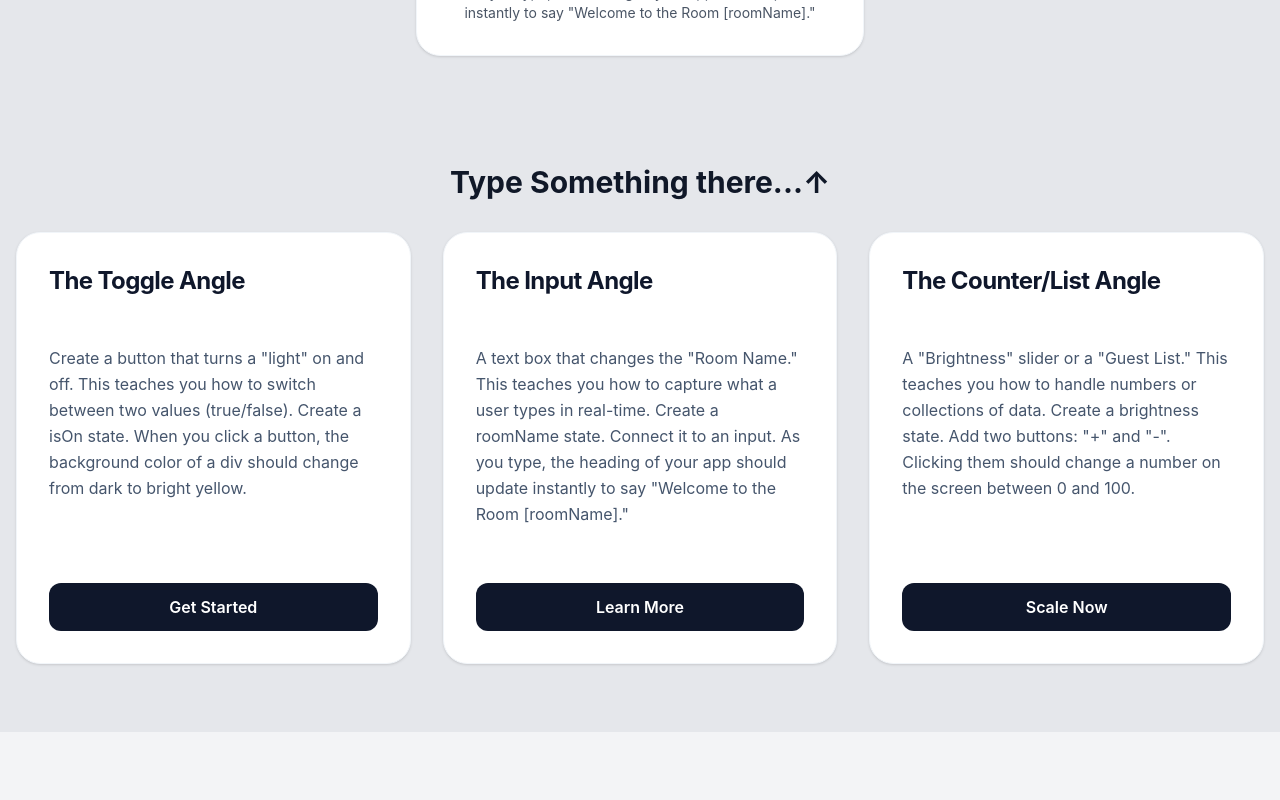
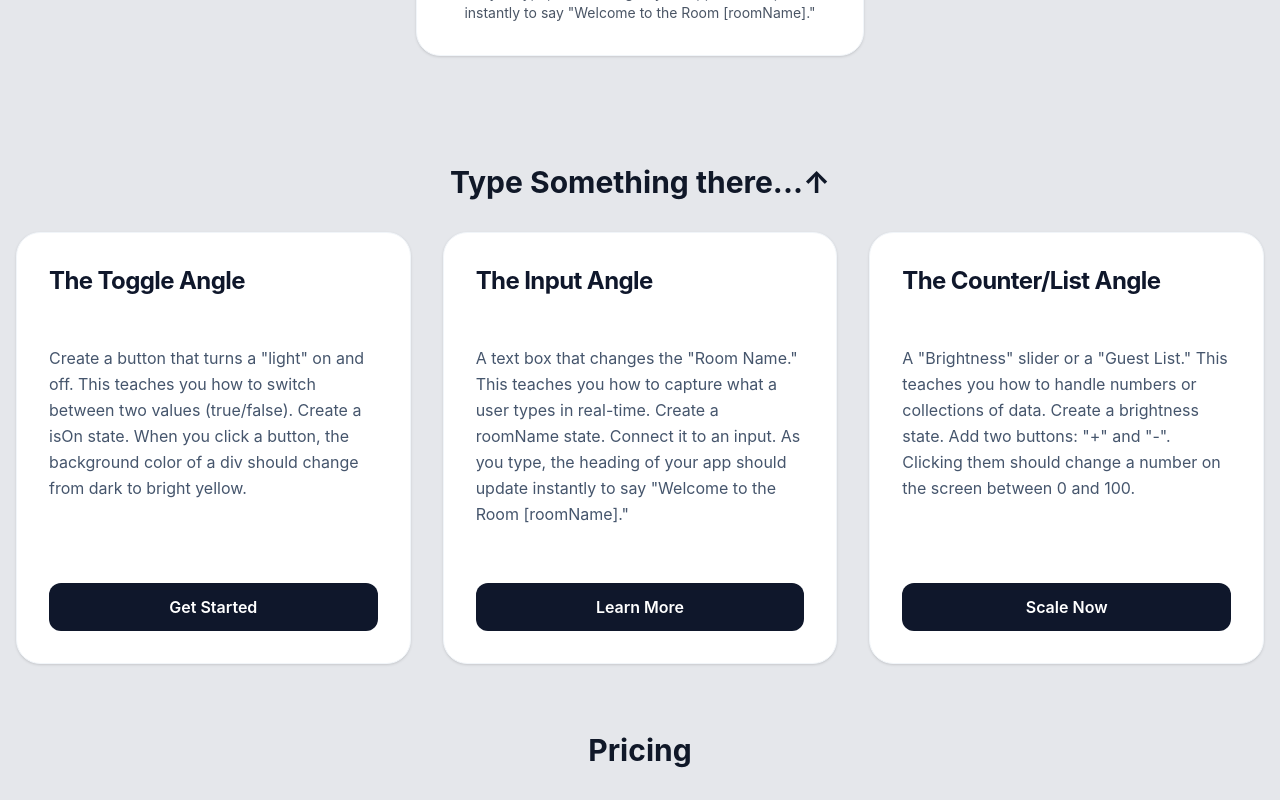
Before and after one commit to BesuHosiso/react-learning-journey, a React (Vite) app in the folder one-react-state/: page / in a window 1280 px wide. Shown: the part 260-1060 px from the top of the page. Before the commit the page ends 992 px from the top, so only its background shows below. Built offline with nearby package versions, Linux system fonts and the light colour scheme.

Commit message:
feat: add pricing component

```diff
--- a/one-react-state/src/App.jsx
+++ b/one-react-state/src/App.jsx
@@ -4,6 +4,7 @@ import './index.css'
 import ProjectState from './components/projectState.jsx'
 import Navbar from './components/Navbar.jsx'
 import InputState from './components/projectState2.jsx'
+import Pricing from './components/pricing.jsx'
 
 function App() {
 
@@ -15,7 +16,7 @@ function App() {
     <Navbar isDarkMode={isDarkMode} setIsDarkMode={setIsDarkMode} />
     <InputState isDarkMode={isDarkMode} setLiveType={setLiveType}/>
     <ProjectState isDarkMode={isDarkMode} liveType={liveType}/>
-
+    <Pricing />
    </div>
   )
 }
--- /dev/null
+++ b/one-react-state/src/components/pricing.jsx
@@ -0,0 +1,13 @@
+import React from 'react'
+
+function Pricing() {
+  return (
+    <div>
+        <h1 className="text-3xl font-bold text-center mb-8">Pricing</h1>
+        <div className="grid grid-cols-1 md:grid-cols-2 lg:grid-cols-3 gap-8">
+        </div>
+    </div>
+  )
+}
+
+export default Pricing;
```
